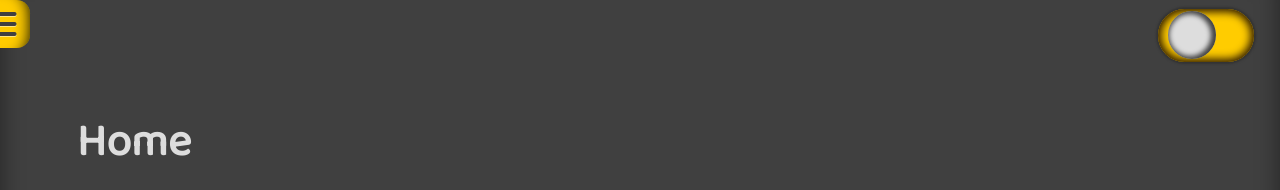
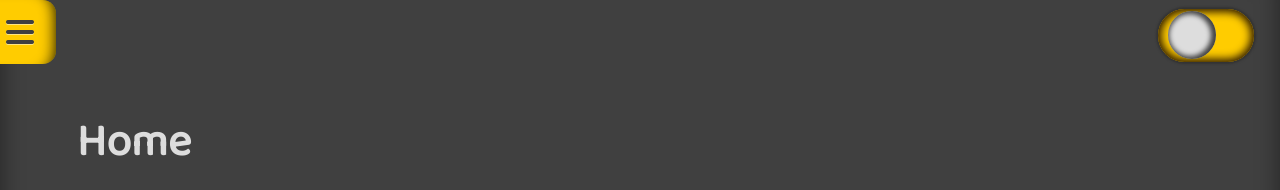
Before and after one commit to brettjrea/brettjrea.github.io-old, a Jekyll site: the page built from index.md, in a window 1280 px wide. Shown: the top 190 px of the page. Built offline with Jekyll 4.4.1, drawn with Linux system fonts in a browser that asks for light colours; nearby versions of some CDN libraries; comment, search, counter and statistics services are not loaded.

Commit message:
Update styles.scss

```diff
--- a/assets/css/styles.scss
+++ b/assets/css/styles.scss
@@ -201,10 +201,9 @@ transition: 0.3s;
 position: fixed;
 top: 0;
 margin-left: -2vw;
-padding-left: 2vw;
 z-index: 2;
 float:left;
-padding: .5rem;
+padding: 1rem 1rem 1rem 2vw;
 text-shadow: 0px 1px 0px rgba(255, 255, 255, .5);
 text-decoration: none;
 font-size: 2rem;
```
